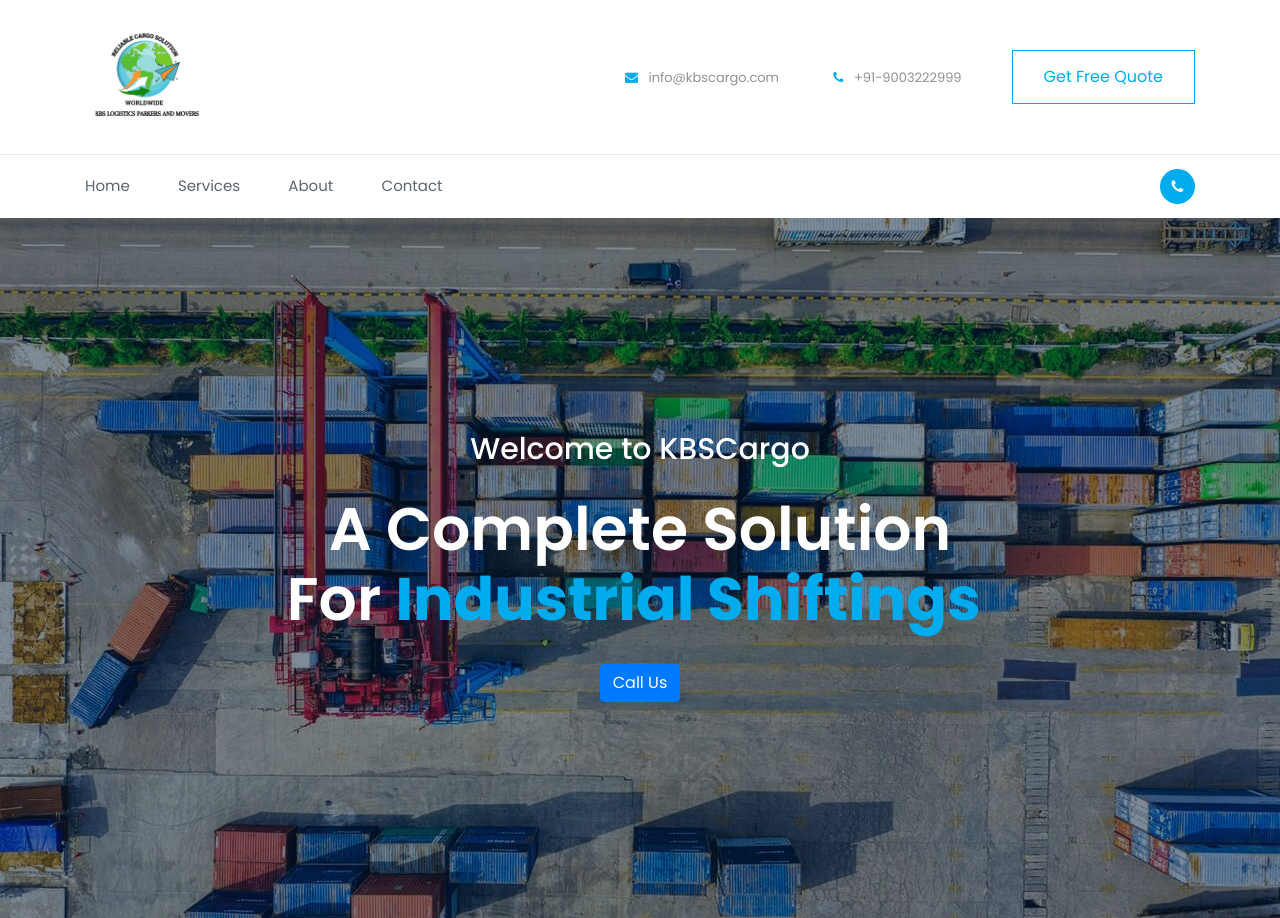
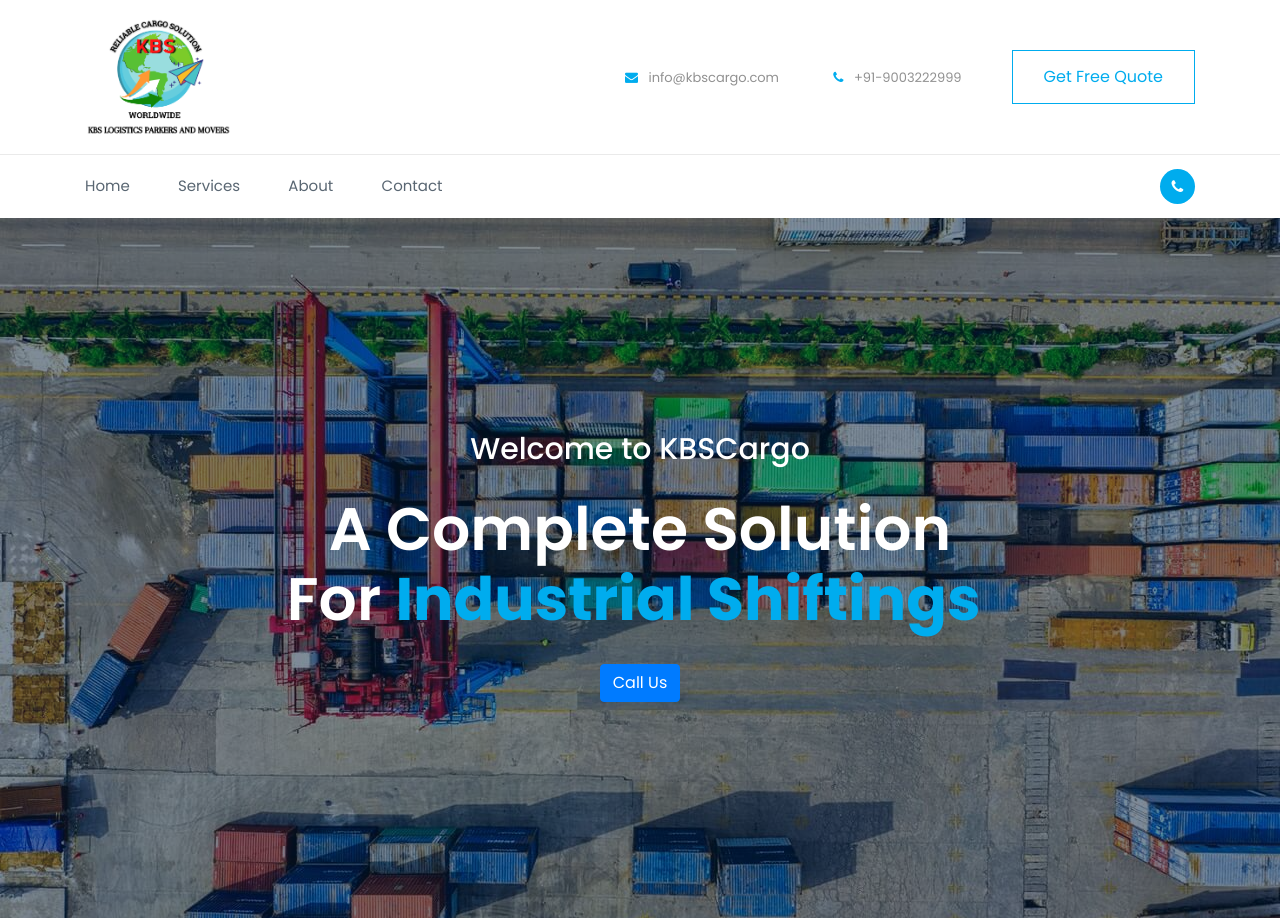
Before and after one commit to roomhost312/cargo-client, a plain HTML site: page index.html in a window 1280 px wide. Shown: the top 918 px of the page. Drawn offline with nearby package versions, Linux system fonts and the light colour scheme.

Commit message:
Update index.html

```diff
--- a/index.html
+++ b/index.html
@@ -41,7 +41,7 @@
                         <div class="col-xl-4 col-lg-4">
                             <div class="logo">
                                 <a href="index.html">
-                                    <img src="images/kbs-no-bg.gif" alt="" height="120px">
+                                    <img src="images/k-b-s.png" alt="" height="120px">
                                 </a>
                             </div>
                         </div>
@@ -69,7 +69,7 @@
                             <div class="col-12 d-block d-lg-none">
                                 <div class="logo">
                                     <a href="index.html">
-                                        <img src="images/kbs-no-bg.gif" alt="" height="60px">
+                                        <img src="images/k-b-s.png" alt="" height="60px">
                                     </a>
                                 </div>
                             </div>
```
